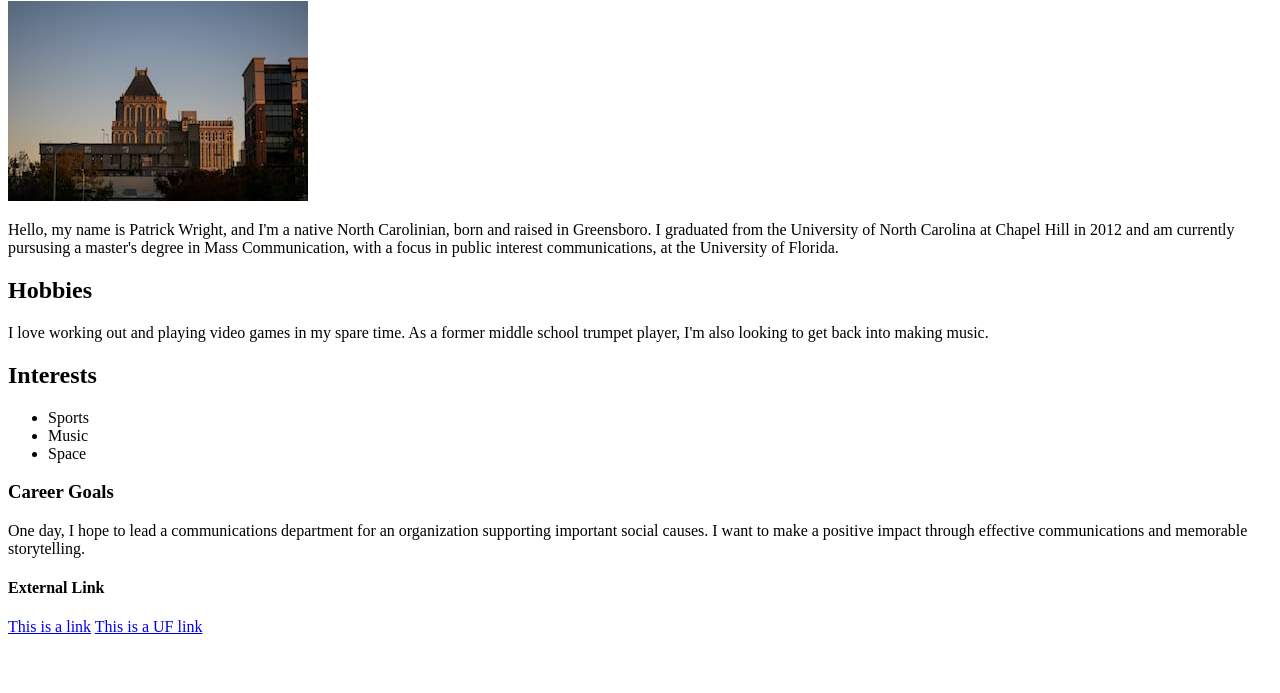
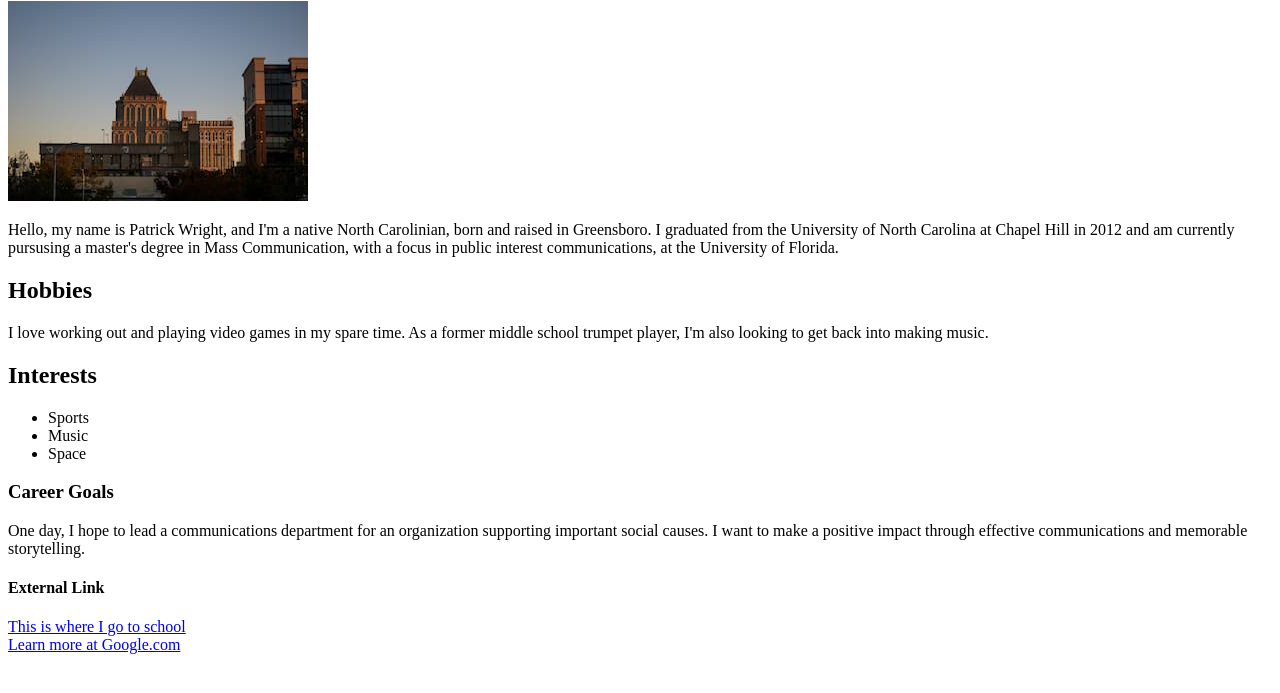
Before and after one commit to ptwright24/m2-hw2-wright-patrick, a plain HTML site: page index.html in a window 1280 px wide. Shown: the part 79-772 px from the top of the page. Drawn offline with Linux system fonts and the light colour scheme.

Commit message:
Link update

```diff
--- a/index.html
+++ b/index.html
@@ -18,8 +18,9 @@
 <h3>Career Goals</h3>
 <p>One day, I hope to lead a communications department for an organization supporting important social causes. I want to make a positive impact through effective communications and memorable storytelling.</p>
 <h4>External Link</h4>
-<a href="www.google.com">This is a link</a>
-<a href="www.ufl.edu">This is a UF link</a>
+<a href="www.ufl.edu">This is where I go to school</a>
+<br>
+<a href="www.google.com">Learn more at Google.com</a>
 
 </body>
 </html>
```
